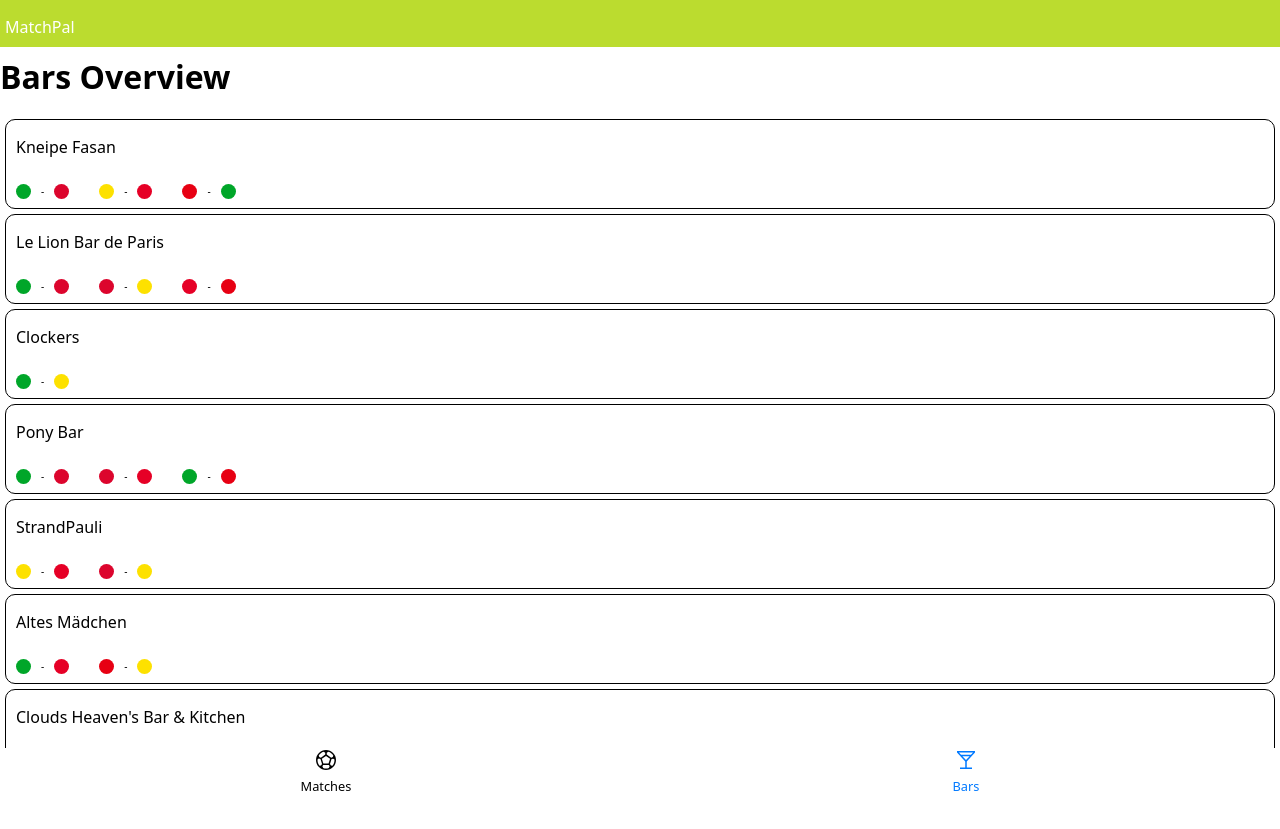
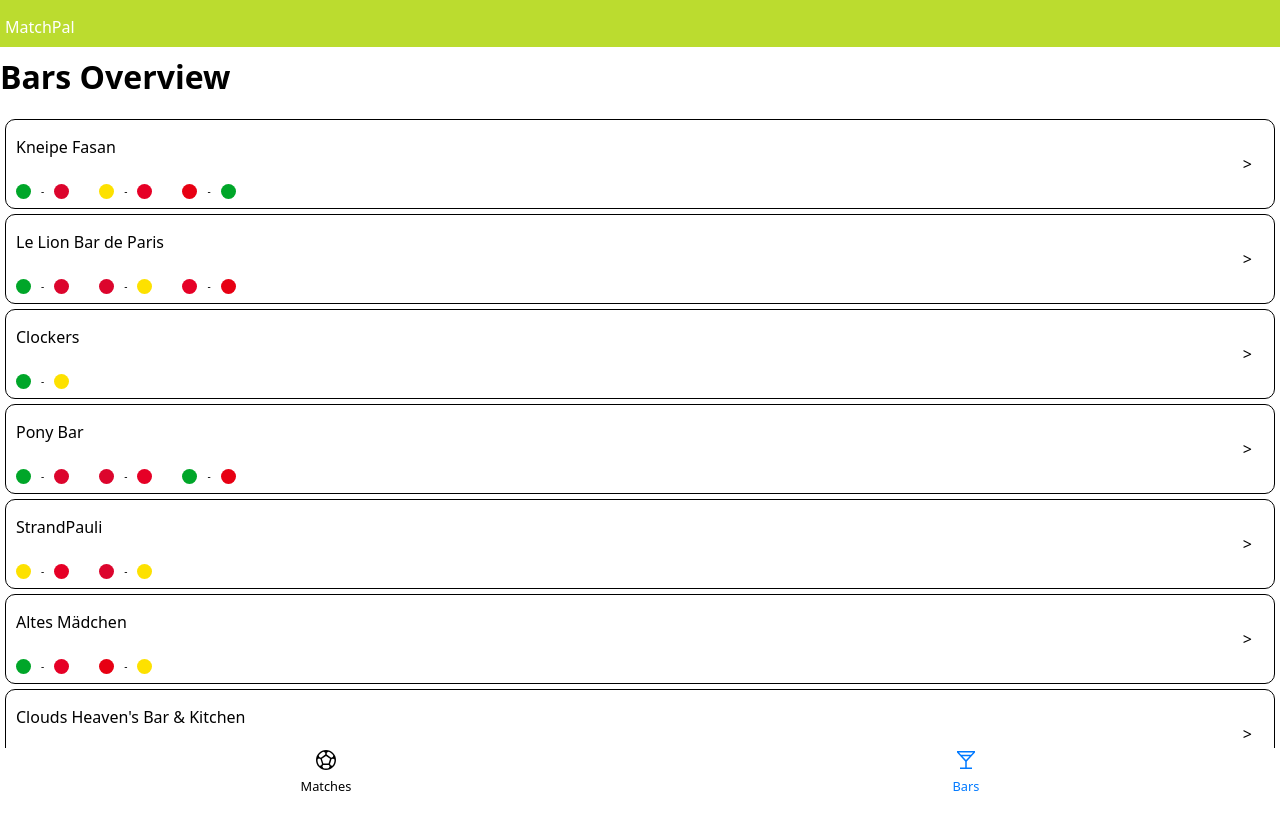
Before and after one commit to sebastianwel/MatchPal, a Next.js app: page /bars in a window 1280 px wide. Built offline with nearby package versions, Linux system fonts and the light colour scheme.

Commit message:
add some styling to details page

```diff
--- a/components/BarCard/index.js
+++ b/components/BarCard/index.js
@@ -4,6 +4,8 @@ import { Logo } from "../MatchCard";
 export default function BarCard({barWithMatch}){
     return(
         <ListItem>
+        <Flex>
+        <div>
         <p>{barWithMatch.name}</p>
         <MatchPreviewSection>
             {barWithMatch.matches.map((match, index) => (
@@ -14,6 +16,11 @@ export default function BarCard({barWithMatch}){
             </MatchPreview>
             ))}
         </MatchPreviewSection>
+
+        </div>
+        <LinkIcon>{'>'}</LinkIcon>
+        </Flex>
+
     </ListItem>
     )
 }
@@ -45,3 +52,13 @@ align-items: center;
 gap: 10px;
 font-size: 10px;
 `
+
+const Flex = styled.div`
+display: flex;
+justify-content: space-between;
+align-items: center;
+width: 100%;
+`
+const LinkIcon = styled.p`
+margin-right: 22px;
+`
```
